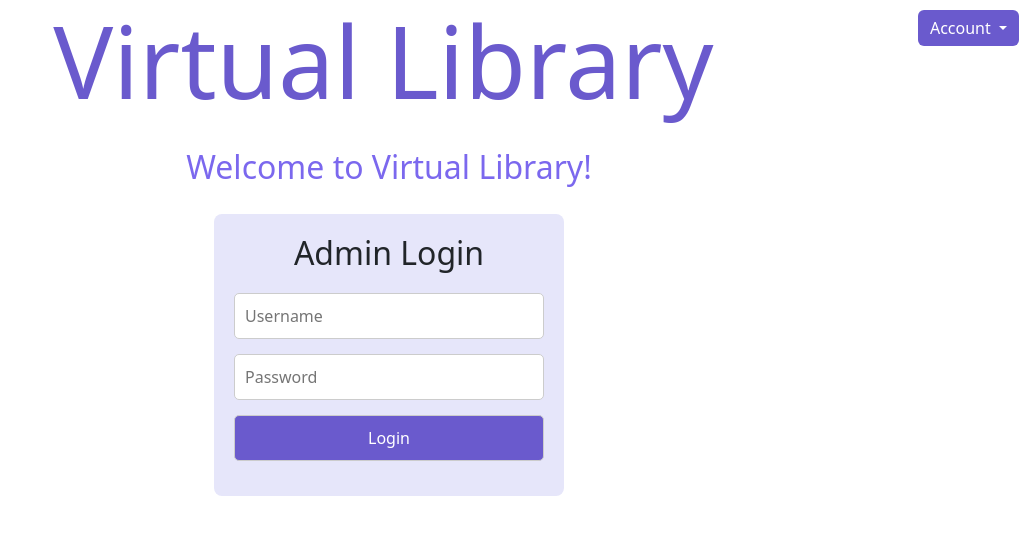
After one commit to stevenvongs/Webtech, a PHP site: page /admin.php in a window 1280 px wide. The commit adds this page. Shown: the top 535 px of the page, without its empty margins (251-1280 px from the left). Run offline with PHP 8.4, Linux system fonts and the light colour scheme.

Commit message:
admin login, login/create changes
-Admin login created
-Dropdowns for switching between user and admin login created
-deleted login.html

```diff
--- /dev/null
+++ b/admin.php
@@ -0,0 +1,32 @@
+<!DOCTYPE html>
+<html>
+  <head>
+		<title>Login</title>
+    <link href="style.css" type="text/css" rel="stylesheet"</link>
+    <link href="https://cdn.jsdelivr.net/npm/bootstrap@5.3.3/dist/css/bootstrap.min.css" rel="stylesheet">
+    <script src="https://cdn.jsdelivr.net/npm/bootstrap@5.3.3/dist/js/bootstrap.bundle.min.js"></script>
+  </head>
+	<body>
+    <div class="dropdown">
+      <button type="button" class="btn btn-primary dropdown-toggle" id ="drop" data-bs-toggle="dropdown">
+        Account
+      </button>
+      <ul class="dropdown-menu">
+        <li><a class="dropdown-item" href="login.php">User</a></li>
+        <li><a class="dropdown-item" href="admin.php">Admin</a></li>
+      </ul>
+    </div>
+
+    <h1 class="titleLogin">Virtual Library</h1>
+    <h2 class="welcome">Welcome to Virtual Library!</h2>
+
+    <div class="login">
+    <h2>Admin Login</h2>
+      <form action="admin.php" method="post">
+          <input type="text" name="username" placeholder="Username" required>
+          <input type="password" name="password" placeholder="Password" required>
+          <input type="submit" value="Login">
+      </form>
+    </div>
+  </body>
+</html>
--- a/create.html
+++ b/create.html
@@ -4,9 +4,11 @@
     <!-- 1. This is my title. -->
 		<title>Create</title>
     <link href="style.css" type="text/css" rel="stylesheet"</link>
+    <link href="https://cdn.jsdelivr.net/npm/bootstrap@5.3.3/dist/css/bootstrap.min.css" rel="stylesheet">
+    <script src="https://cdn.jsdelivr.net/npm/bootstrap@5.3.3/dist/js/bootstrap.bundle.min.js"></script>
   </head>
 	<body>
-    <h1 class="titleLogin">Virtual Library</h1>
+    <h1 class="titleLogin" style="margin: auto;">Virtual Library</h1>
     <h2 class="welcome">Welcome to Virtual Library!</h2>
 
     <div class="login">
@@ -16,7 +18,7 @@
           <input type="password" name="password" placeholder="Password" required>
           <input type="password" name="Vpassword" placeholder="Verify Password" required>
           <input type="submit" value="Login">
-          <a href="login.html">Have an Account?!</a>
+          <a href="login.php">Have an Account?!</a>
     </div>
 
 </html>
--- a/style.css
+++ b/style.css
@@ -7,6 +7,7 @@ body {
     font-size: 100px;
     color: slateblue;
     text-align: center;
+    margin-left: 100px;
 }
 
 .title {
@@ -18,7 +19,7 @@ body {
 .welcome {
     text-align: center;
     color: mediumslateblue;
-
+    padding: 20px;
 }
 
 .login {
@@ -101,3 +102,18 @@ td {
     background-color: mediumslateblue;
     color: white;
 }
+
+.dropdown {
+    margin-top: 10px;
+    margin-right: 10px;
+    float: right;
+}
+
+#drop {
+    background-color: slateblue;
+    border: none;
+}
+
+#drop:hover {
+    background-color: darkslateblue; /* Change this to the desired hover color */
+  }
```
Also changed, not shown: login.html (deleted, +0 -21 lines), login.php (+11 -0 lines).
